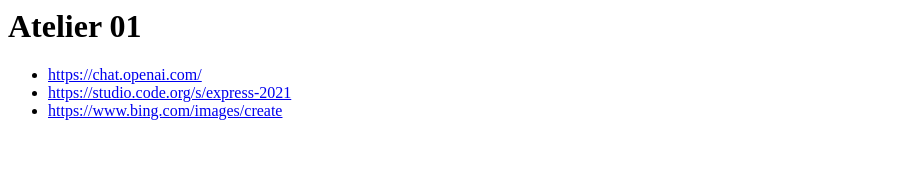
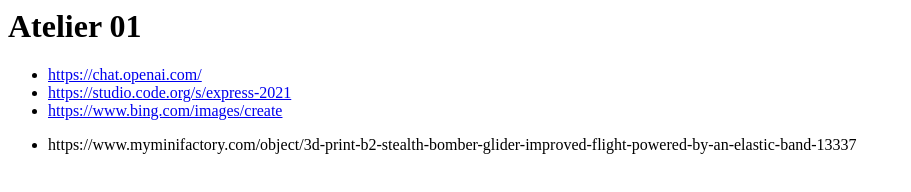
Before and after one commit to pouyajoon/atelier01, a plain HTML site: page index.html in a window 1280 px wide. Shown: the whole page, without its empty margins (0-911 px from the left). Drawn offline with Linux system fonts and the light colour scheme.

Commit message:
model 3d

```diff
--- a/index.html
+++ b/index.html
@@ -14,6 +14,14 @@
         </li>
         <li><a href="https://www.bing.com/images/create" target="_blank">https://www.bing.com/images/create</a></li>
     </ul>
+
+
+
+    <ul>
+        <li>
+            https://www.myminifactory.com/object/3d-print-b2-stealth-bomber-glider-improved-flight-powered-by-an-elastic-band-13337
+        </li>
+    </ul>
 </body>
 
 </html>
```
